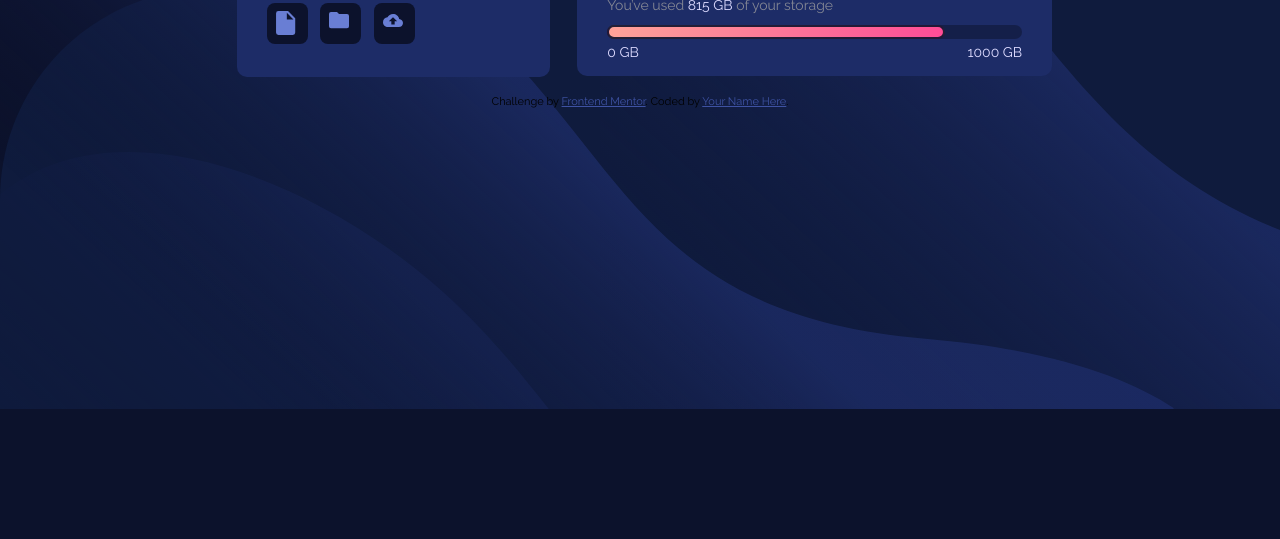
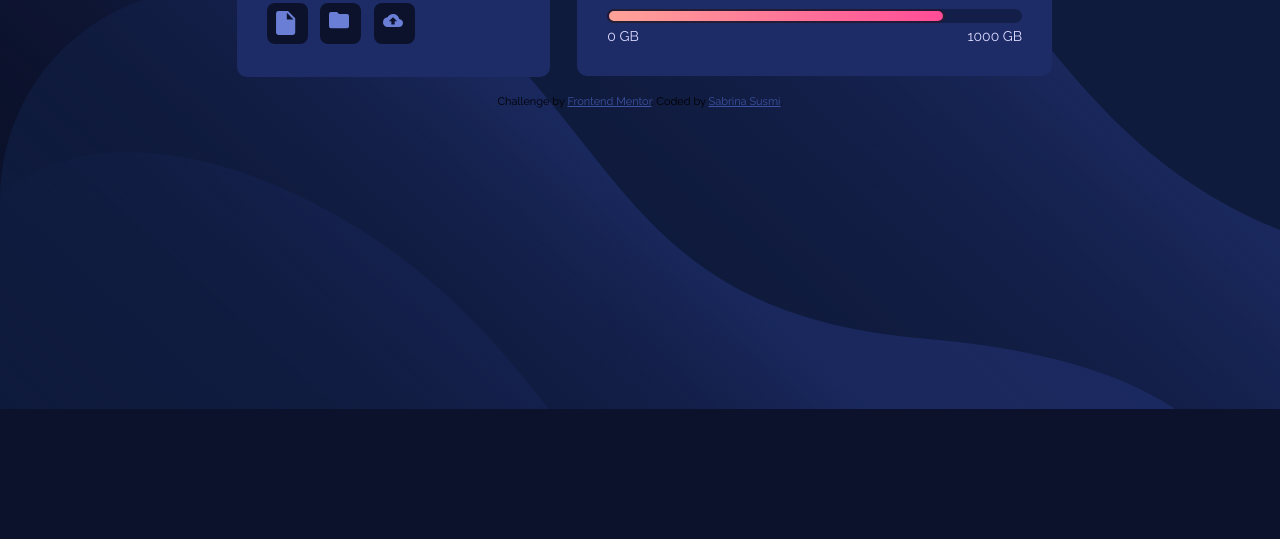
Before and after one commit to SabrinaSusmi/webProject1, a plain HTML site: page fylo-data-storage-component-master/index.html in a window 1280 px wide. Shown: the part 261-800 px from the top of the page. Drawn offline with Linux system fonts and the light colour scheme.

Commit message:
Update index.html

```diff
--- a/fylo-data-storage-component-master/index.html
+++ b/fylo-data-storage-component-master/index.html
@@ -10,10 +10,15 @@
 
   <title>Frontend Mentor | Fylo data storage component</title>
 
-  <!-- Feel free to remove these styles or customise in your own stylesheet 👍 -->
   <style>
-    .attribution { font-size: 11px; text-align: center; }
+    .attribution {
+      font-size: 11px; text-align: center;
+      bottom: 0;
+      clear: both;
+      margin: 20%;
+       }
     .attribution a { color: hsl(228, 45%, 44%);
+
     }
 
   </style>
@@ -32,9 +37,6 @@
     </div>
 
     <div id="storage">
-      <section id="remaining">
-        <p class="limit"><span id="n185">185</span> GB Left</p>
-      </section>
 
       <section id="info">
         <p>You’ve used <span class="limit">815 GB</span> of your storage</p>
@@ -42,19 +44,16 @@
         <span class="limit">0 GB</span>
         <span class="limit" id="right">1000 GB</span>
       </section>
+
+      <section id="remaining">
+        <p class="limit"><span id="n185">185</span> GB Left</p>
+      </section>
     </div>
-
- <!--  You’ve used 815 GB of your storage
-
-  185 GB Left
-
-  0 GB
-  1000 GB -->
+    </div>
 
   <div class="attribution">
     Challenge by <a href="https://www.frontendmentor.io?ref=challenge" target="_blank">Frontend Mentor</a>.
-    Coded by <a href="#">Your Name Here</a>.
-  </div>
+    Coded by <a href="https://github.com/SabrinaSusmi">Sabrina Susmi</a>.
   </div>
 </body>
 </html>
```
